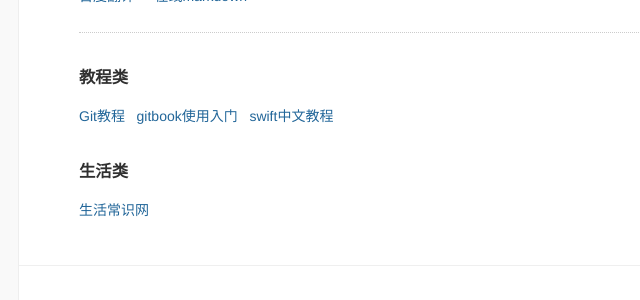
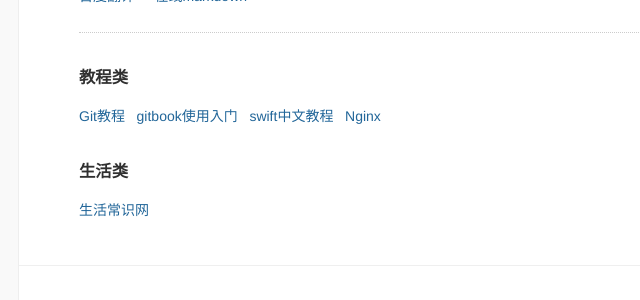
Before and after one commit to tandaly/tandaly.github.com, a Jekyll site: the page built from links.md, in a window 1280 px wide. Shown: the part 606-906 px from the top of the page, without its empty margins (238-878 px from the left). Built offline with Jekyll 4.4.1, drawn with Linux system fonts in a browser that asks for light colours; Markdown is read by kramdown in place of the engine named in the settings; comment, search, counter and statistics services are not loaded.

Commit message:
update links

```diff
--- a/links.md
+++ b/links.md
@@ -19,7 +19,8 @@ disqus: true
 
 ### 教程类
 
-[Git教程](http://lvwzhen.github.io/Git-Tutorial/)&nbsp; &nbsp;[gitbook使用入门](http://gitbook-zh.wanqingwong.com)&nbsp; &nbsp;[swift中文教程](http://numbbbbb.github.io/the-swift-programming-language-in-chinese/)&nbsp; &nbsp;
+[Git教程](http://lvwzhen.github.io/Git-Tutorial/)&nbsp; &nbsp;[gitbook使用入门](http://gitbook-zh.wanqingwong.com)&nbsp; &nbsp;[swift中文教程](http://numbbbbb.github.io/the-swift-programming-language-in-chinese/)&nbsp; &nbsp;[Nginx](http://tengine.taobao.org/book/index.html)&nbsp; &nbsp;
+
 
 ### 生活类
 
```
